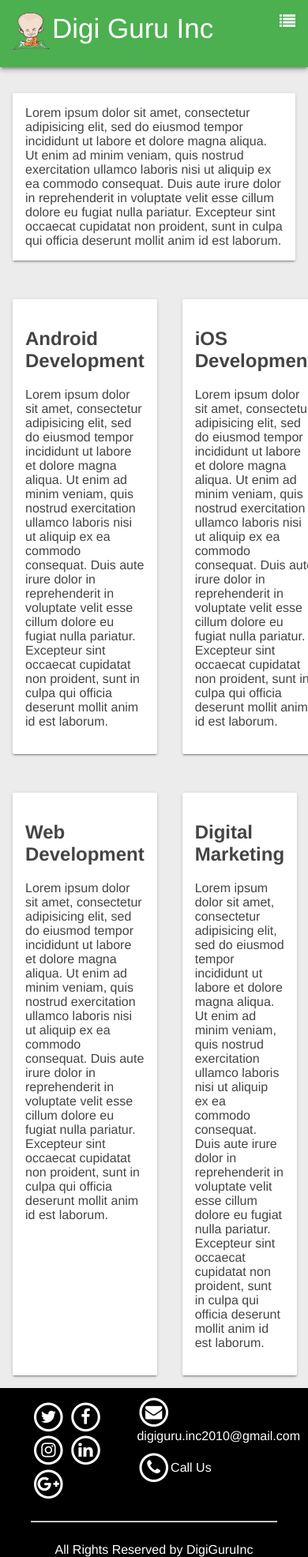
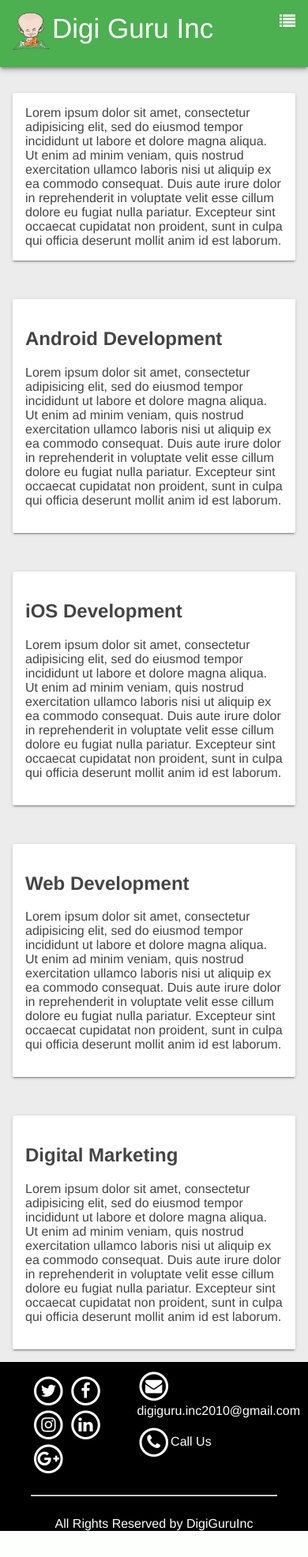
Before and after one commit to learnWithUjjwal/digiWebSite, a PHP site: page /index.html in a window 390 px wide; the page is wider, and only the part inside the window is pictured. Shown: that part at 79% size. After the commit the page ends 1939 px from the top of that part, so only its background shows below. Run offline with PHP 8.4, Linux system fonts and the light colour scheme.

Commit message:
mobile changes

```diff
--- a/index.html
+++ b/index.html
@@ -135,6 +135,76 @@
 
   </main>
 
+  <main class="main1">
+    <div class="card-container">
+      <div class="card card1">
+        Lorem ipsum dolor sit amet, consectetur adipisicing elit, sed do eiusmod
+        tempor incididunt ut labore et dolore magna aliqua. Ut enim ad minim veniam,
+        quis nostrud exercitation ullamco laboris nisi ut aliquip ex ea commodo
+        consequat. Duis aute irure dolor in reprehenderit in voluptate velit esse
+        cillum dolore eu fugiat nulla pariatur. Excepteur sint occaecat cupidatat non
+        proident, sunt in culpa qui officia deserunt mollit anim id est laborum.
+      </div>
+    </div>
+
+    <div class="card-container">
+      <div class="card">
+        <h2>Android Development</h2>
+        <p>
+          Lorem ipsum dolor sit amet, consectetur adipisicing elit, sed do eiusmod
+          tempor incididunt ut labore et dolore magna aliqua. Ut enim ad minim veniam,
+          quis nostrud exercitation ullamco laboris nisi ut aliquip ex ea commodo
+          consequat. Duis aute irure dolor in reprehenderit in voluptate velit esse
+          cillum dolore eu fugiat nulla pariatur. Excepteur sint occaecat cupidatat non
+          proident, sunt in culpa qui officia deserunt mollit anim id est laborum.
+        </p>
+      </div>
+    </div>
+    <div class="card-container">
+      <div class="card">
+        <h2>iOS Development</h2>
+        <p>
+          Lorem ipsum dolor sit amet, consectetur adipisicing elit, sed do eiusmod
+          tempor incididunt ut labore et dolore magna aliqua. Ut enim ad minim veniam,
+          quis nostrud exercitation ullamco laboris nisi ut aliquip ex ea commodo
+          consequat. Duis aute irure dolor in reprehenderit in voluptate velit esse
+          cillum dolore eu fugiat nulla pariatur. Excepteur sint occaecat cupidatat non
+          proident, sunt in culpa qui officia deserunt mollit anim id est laborum.
+        </p>
+      </div>
+    </div>
+
+    <div class="card-container">
+      <div class="card">
+        <h2>Web Development</h2>
+        <p>
+          Lorem ipsum dolor sit amet, consectetur adipisicing elit, sed do eiusmod
+          tempor incididunt ut labore et dolore magna aliqua. Ut enim ad minim veniam,
+          quis nostrud exercitation ullamco laboris nisi ut aliquip ex ea commodo
+          consequat. Duis aute irure dolor in reprehenderit in voluptate velit esse
+          cillum dolore eu fugiat nulla pariatur. Excepteur sint occaecat cupidatat non
+          proident, sunt in culpa qui officia deserunt mollit anim id est laborum.
+        </p>
+      </div>
+    </div>
+    <div class="card-container">
+      <div class="card">
+        <h2>Digital Marketing</h2>
+        <p>
+          Lorem ipsum dolor sit amet, consectetur adipisicing elit, sed do eiusmod
+          tempor incididunt ut labore et dolore magna aliqua. Ut enim ad minim veniam,
+          quis nostrud exercitation ullamco laboris nisi ut aliquip ex ea commodo
+          consequat. Duis aute irure dolor in reprehenderit in voluptate velit esse
+          cillum dolore eu fugiat nulla pariatur. Excepteur sint occaecat cupidatat non
+          proident, sunt in culpa qui officia deserunt mollit anim id est laborum.
+        </p>
+      </div>
+    </div>
+
+
+
+  </main>
+
   <footer>
     <div class="container">
       <section class="foot">
--- a/styles/custom.css
+++ b/styles/custom.css
@@ -67,6 +67,9 @@ footer{
 	color:white;
 
 }
+body{
+
+}
 
 .card1{
 	position:relative;
@@ -103,6 +106,8 @@ footer{
 
    body{
    	background: #ececec;
+   	/*background-image: url('./../images/ios.jpg') !important;*/
+   	/*background-position: fixed;*/
    }
 
   html, body {
@@ -191,3 +196,18 @@ ul.mob-submenu li {
 
 
 }
+
+.main1{
+	display:none;
+}
+
+@media only screen and (max-width: 430px) {
+    .main1{
+    	display:block;
+    }
+    .main{
+    	display:none;
+    }
+
+
+}
```
Also changed, not shown: about.html (+10 -6 lines), images/ios.jpg (added).
